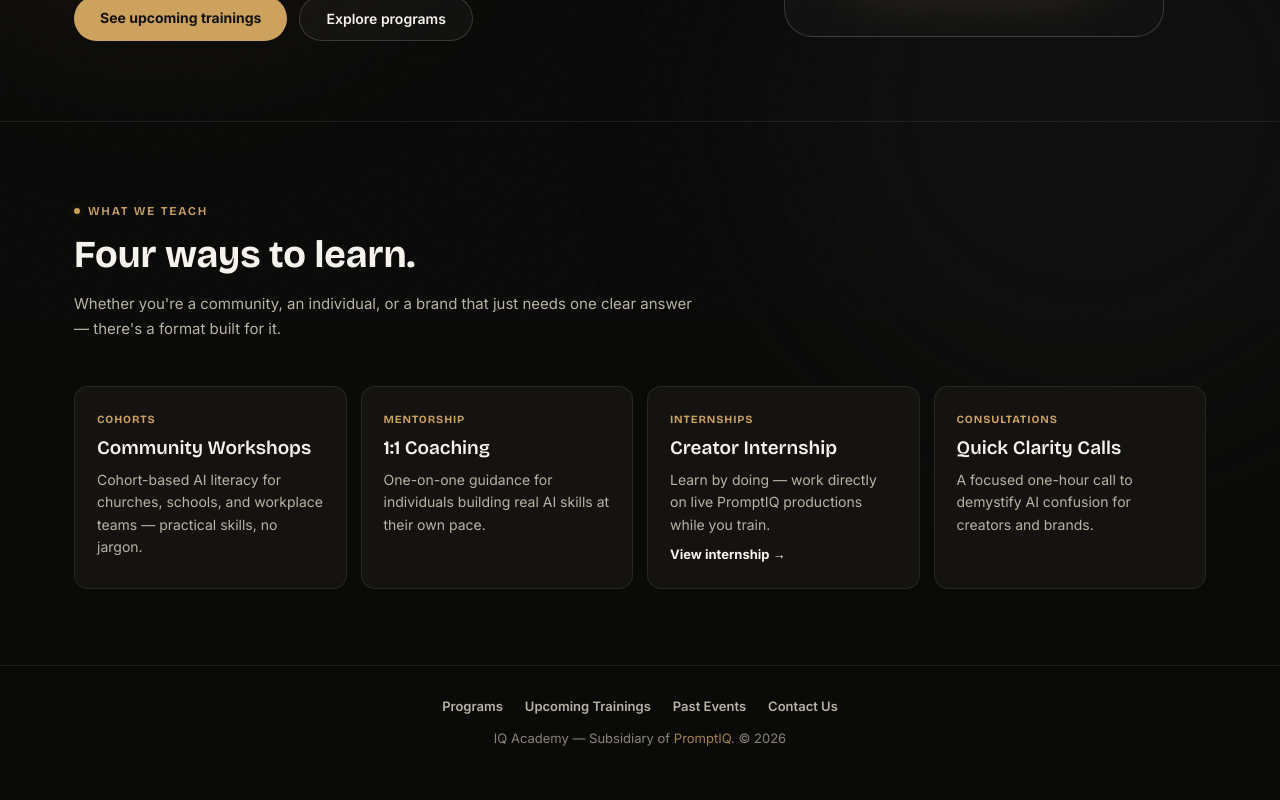
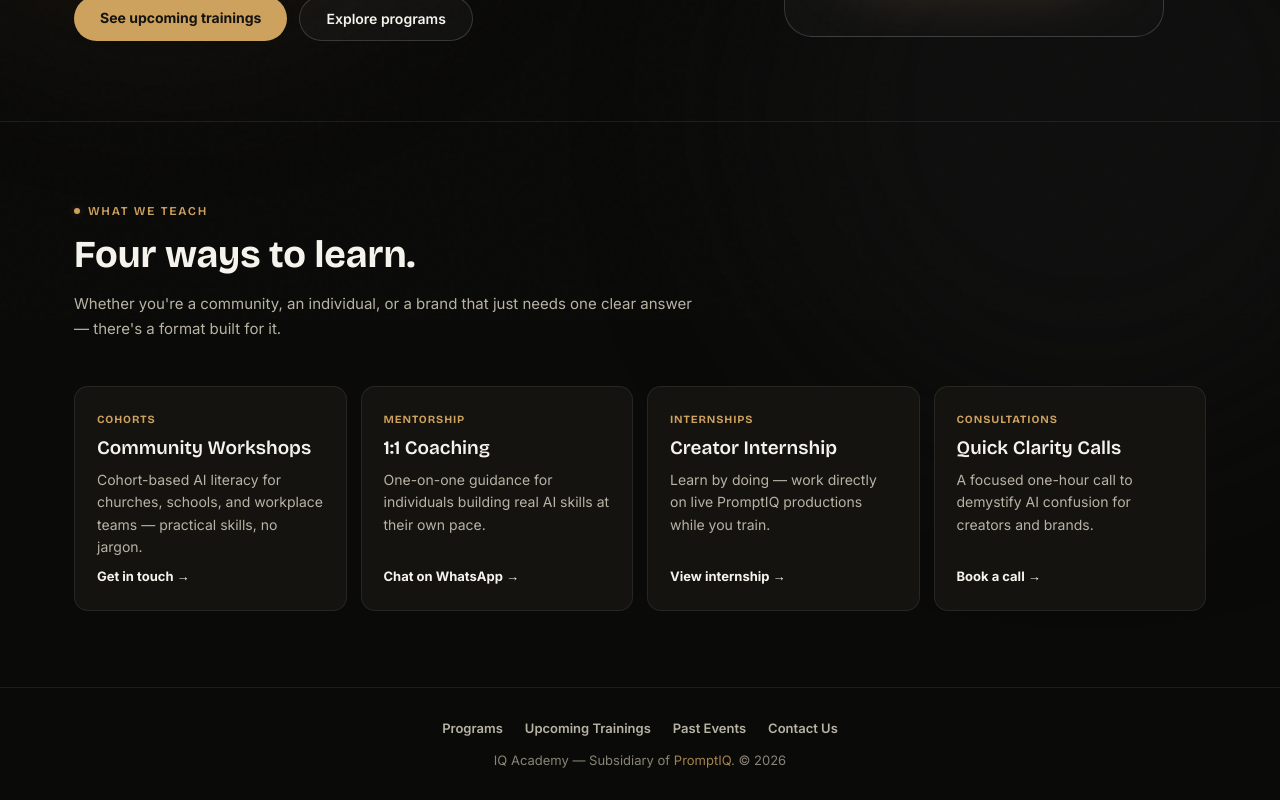
Before and after one commit to meckurypro/IQ-Academy, a React (Vite) app: page / in a window 1280 px wide. Shown: the part 481-1281 px from the top of the page. Before the commit the page ends 1259 px from the top, so only its background shows below. Built offline with nearby package versions, Linux system fonts and the light colour scheme; no server answers; the database is empty.

Commit message:
Update Programs.jsx

```diff
--- a/src/components/Programs.jsx
+++ b/src/components/Programs.jsx
@@ -1,18 +1,26 @@
 // src/components/Programs.jsx
+import { Link } from 'react-router-dom'
 import Reveal from './Reveal'
 
 const INTERNSHIP_URL = 'https://internship.promptiq.com.ng/'
+const WHATSAPP_URL = 'https://wa.me/2348162465247'
+const CONTACT_PATH = '/contact'
 
 const programs = [
   {
     tag: 'Cohorts',
     name: 'Community Workshops',
     desc: 'Cohort-based AI literacy for churches, schools, and workplace teams — practical skills, no jargon.',
+    to: CONTACT_PATH,
+    linkLabel: 'Get in touch →',
   },
   {
     tag: 'Mentorship',
     name: '1:1 Coaching',
     desc: 'One-on-one guidance for individuals building real AI skills at their own pace.',
+    href: WHATSAPP_URL,
+    linkLabel: 'Chat on WhatsApp →',
+    external: true,
   },
   {
     tag: 'Internships',
@@ -26,6 +34,8 @@ const programs = [
     tag: 'Consultations',
     name: 'Quick Clarity Calls',
     desc: "A focused one-hour call to demystify AI confusion for creators and brands.",
+    to: CONTACT_PATH,
+    linkLabel: 'Book a call →',
   },
 ]
 
@@ -47,6 +57,11 @@ export default function Programs() {
               <span className="program-tag">{p.tag}</span>
               <h3>{p.name}</h3>
               <p>{p.desc}</p>
+              {p.to && (
+                <Link className="program-link" to={p.to}>
+                  {p.linkLabel}
+                </Link>
+              )}
               {p.href && (
                 <a
                   className="program-link"
```
